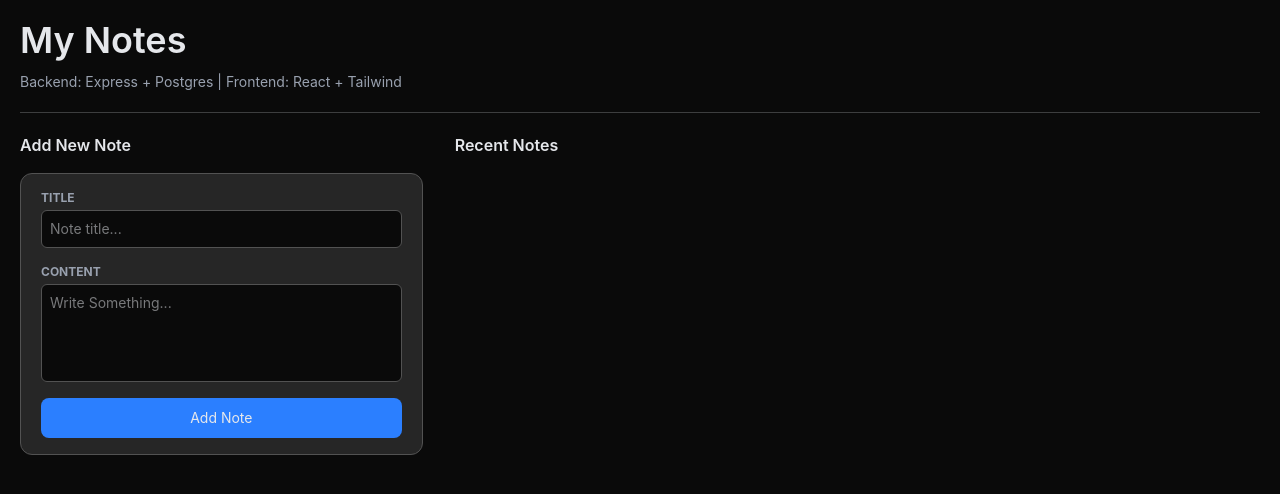
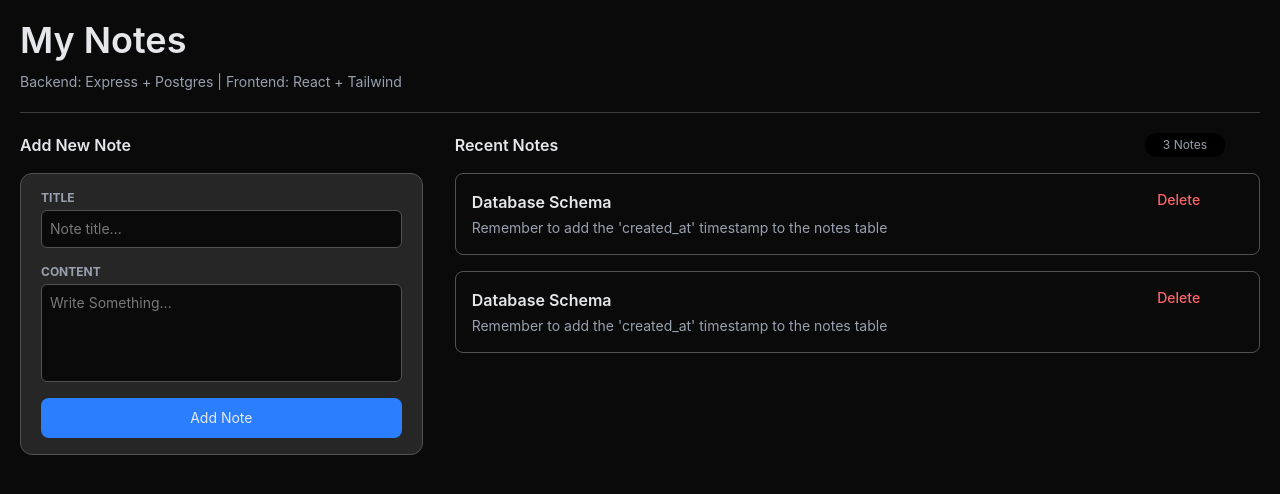
Before and after one commit to renfrrd-ai/Notes-App, a React (Vite) app in the folder client/: page / in a window 1280 px wide. Shown: the top 494 px of the page. Built offline with nearby package versions, Linux system fonts and the light colour scheme.

Commit message:
feat: add Notes UI

```diff
--- a/client/src/App.jsx
+++ b/client/src/App.jsx
@@ -1,5 +1,6 @@
 import Header from "./components/Header";
 import NoteForm from "./components/NoteForm";
+import Notes from "./components/Notes";
 
 function App() {
   return (
@@ -7,9 +8,7 @@ function App() {
       <Header />
       <div className="grid md:grid-cols-[1fr_2fr] gap-8">
         <NoteForm />
-        <div className="text-base font-semibold">
-          <h3>Recent Notes</h3>
-        </div>
+        <Notes />
       </div>
     </>
   );
--- /dev/null
+++ b/client/src/components/Note.jsx
@@ -0,0 +1,18 @@
+function Note({ title, content }) {
+  return (
+    <div className="my-4 border-[.5px] border-neutral-600 rounded-lg p-4 grid grid-cols-[5fr_1fr]">
+      <div>
+        <h4 className="text-md font-semibold block mb-1">{title}</h4>
+        <p className="text-sm text-gray-400">{content}</p>
+      </div>
+      <div className="flex justify-between flex-col">
+        <button className="text-red-400 text-sm font-medium">Delete</button>
+        <button className="invisible text-cyan-300 text-sm font-medium">
+          Save
+        </button>
+      </div>
+    </div>
+  );
+}
+
+export default Note;
--- /dev/null
+++ b/client/src/components/Notes.jsx
@@ -0,0 +1,24 @@
+import Note from "./Note";
+
+function Notes() {
+  return (
+    <div>
+      <div className="grid grid-cols-[6fr_1fr]">
+        <h3 className="text-base font-semibold">Recent Notes</h3>
+        <span className="max-w-20 text-xs text-gray-400 bg-black rounded-full flex text-center items-center justify-center">
+          3 Notes
+        </span>
+      </div>
+      <Note
+        title="Database Schema"
+        content="Remember to add the 'created_at' timestamp to the notes table"
+      />
+      <Note
+        title="Database Schema"
+        content="Remember to add the 'created_at' timestamp to the notes table"
+      />
+    </div>
+  );
+}
+
+export default Notes;
```
